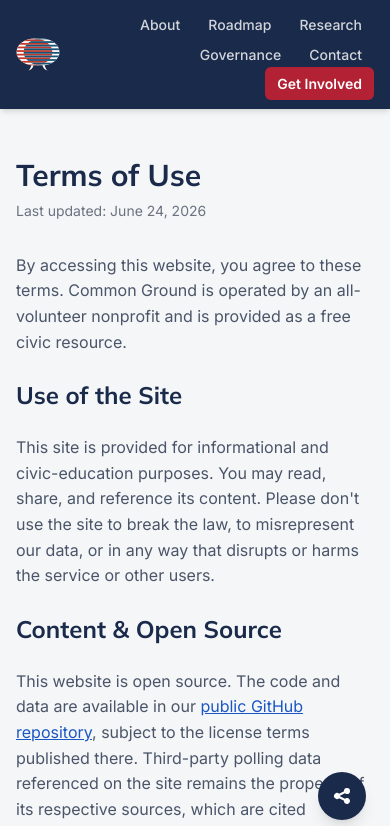
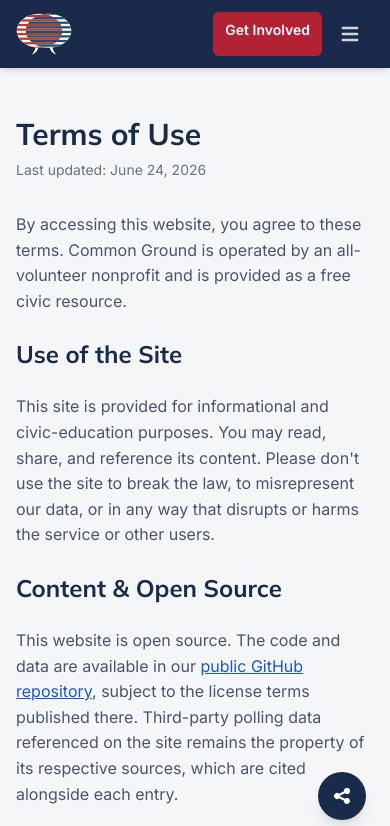
Before and after one commit to common-ground-us/website, a Next.js app: page /terms in a window 390 px wide. Shown: the top 826 px of the page. Built offline with nearby package versions, Linux system fonts and the light colour scheme.

Commit message:
Get involved page added. Hamburger menu for mobile screens.

```diff
--- a/src/app/get-involved/page.tsx
+++ b/src/app/get-involved/page.tsx
@@ -1,5 +1,6 @@
 import Header from "@/components/Header";
 import Footer from "@/components/Footer";
+import VolunteerForm from "@/components/VolunteerForm";
 
 export const metadata = {
   title: "Get Involved",
@@ -16,15 +17,13 @@ export default function GetInvolvedPage() {
           <h1 className="text-3xl sm:text-4xl font-display font-bold text-[#1a2a4a] mb-8">
             Get Involved
           </h1>
-          <div className="prose prose-lg max-w-none text-[#4a5568] space-y-6">
+          <div className="prose prose-lg max-w-none text-[#4a5568] space-y-6 mb-8">
             <p>
-              Common Ground is an all-volunteer effort. This page will explain
-              the ways you can contribute and will host a sign-up form for
-              prospective volunteers.
+              Common Ground is an all-volunteer effort. Sign up below to let
+              us know how you&apos;d like to get involved.
             </p>
-            {/* A Google Form will be embedded/linked here as the volunteer sign-up. */}
-            <p className="text-[#6b7280] italic">Full content coming soon.</p>
           </div>
+          <VolunteerForm />
         </div>
       </main>
       <Footer />
--- a/src/components/ContactForms.tsx
+++ b/src/components/ContactForms.tsx
@@ -4,22 +4,28 @@ import { useState } from "react";
 
 const FORMS = [
   {
-    id: "general",
-    label: "General Inquiry",
-    src: "https://docs.google.com/forms/d/e/1FAIpQLSdLNK-EeeX6WtDeDuMCqwFZSF1EGXBa0G9p9YBTEyXZK-7SKg/viewform?embedded=true",
-    height: 1697,
+    id: "press",
+    label: "Press / Media",
+    src: "https://docs.google.com/forms/d/e/1FAIpQLScCZlM0z6V6e1B_g8Oo-zUQG53mU6W9v9SXcov4g9fdEfL25g/viewform?embedded=true",
+    openSrc:
+      "https://docs.google.com/forms/d/e/1FAIpQLScCZlM0z6V6e1B_g8Oo-zUQG53mU6W9v9SXcov4g9fdEfL25g/viewform",
+    height: 2044,
   },
   {
     id: "partners",
     label: "Partners",
     src: "https://docs.google.com/forms/d/e/1FAIpQLSfsAXL6A8xJx7lHGfk3qaCyBCq5VJ_wUc7MCNkrxHkUbu4ovg/viewform?embedded=true",
+    openSrc:
+      "https://docs.google.com/forms/d/e/1FAIpQLSfsAXL6A8xJx7lHGfk3qaCyBCq5VJ_wUc7MCNkrxHkUbu4ovg/viewform",
     height: 2073,
   },
   {
-    id: "press",
-    label: "Press / Media",
-    src: "https://docs.google.com/forms/d/e/1FAIpQLScCZlM0z6V6e1B_g8Oo-zUQG53mU6W9v9SXcov4g9fdEfL25g/viewform?embedded=true",
-    height: 2044,
+    id: "general",
+    label: "General Inquiry",
+    src: "https://docs.google.com/forms/d/e/1FAIpQLSdLNK-EeeX6WtDeDuMCqwFZSF1EGXBa0G9p9YBTEyXZK-7SKg/viewform?embedded=true",
+    openSrc:
+      "https://docs.google.com/forms/d/e/1FAIpQLSdLNK-EeeX6WtDeDuMCqwFZSF1EGXBa0G9p9YBTEyXZK-7SKg/viewform",
+    height: 1697,
   },
 ] as const;
 
@@ -48,6 +54,18 @@ export default function ContactForms() {
           </button>
         ))}
       </div>
+      <p className="text-sm text-[#4a5568] mb-4">
+        Trouble seeing the form below (especially on iPhone or iPad)?{" "}
+        <a
+          href={active.openSrc}
+          target="_blank"
+          rel="noopener noreferrer"
+          className="font-medium text-[#1a2a4a] underline"
+        >
+          Open it in a new tab
+        </a>
+        .
+      </p>
       <div className="w-full overflow-x-auto">
         <iframe
           key={active.id}
--- a/src/components/Header.tsx
+++ b/src/components/Header.tsx
@@ -1,7 +1,21 @@
+"use client";
+
+import { useState } from "react";
 import Link from "next/link";
 import Image from "next/image";
+import { Menu, X } from "./icons";
+
+const NAV_LINKS = [
+  { href: "/about/", label: "About" },
+  { href: "/roadmap/", label: "Roadmap" },
+  { href: "/research/", label: "Research" },
+  { href: "/governance/", label: "Governance" },
+  { href: "/contact/", label: "Contact" },
+];
 
 export default function Header() {
+  const [menuOpen, setMenuOpen] = useState(false);
+
   return (
     <header className="bg-[#1a2a4a] text-white shadow-md">
       <div className="max-w-[1200px] mx-auto px-4 sm:px-6 py-3 flex items-center justify-between gap-4">
@@ -9,13 +23,15 @@ export default function Header() {
           href="/"
           className="flex items-center gap-3 hover:opacity-90 transition-opacity focus-visible:outline-white"
           aria-label="Common Ground — home"
+          onClick={() => setMenuOpen(false)}
         >
           <Image
             src="/logos/logo-mark.svg"
             alt=""
-            width={48}
-            height={36}
+            width={56}
+            height={42}
             priority
+            className="w-14 h-auto sm:w-12"
           />
           <span
             className="font-display font-bold text-lg leading-tight hidden sm:block"
@@ -25,15 +41,9 @@ export default function Header() {
           </span>
         </Link>
 
-        <nav aria-label="Main navigation">
+        <nav aria-label="Main navigation" className="hidden md:block">
           <ul className="flex flex-wrap items-center justify-end gap-1 sm:gap-2 list-none m-0 p-0">
-            {[
-              { href: "/about/", label: "About" },
-              { href: "/roadmap/", label: "Roadmap" },
-              { href: "/research/", label: "Research" },
-              { href: "/governance/", label: "Governance" },
-              { href: "/contact/", label: "Contact" },
-            ].map(({ href, label }) => (
+            {NAV_LINKS.map(({ href, label }) => (
               <li key={href}>
                 <Link
                   href={href}
@@ -53,7 +63,53 @@ export default function Header() {
             </li>
           </ul>
         </nav>
+
+        <div className="flex items-center gap-2 md:hidden">
+          <Link
+            href="/get-involved/"
+            className="px-3 py-2 rounded-md text-sm font-semibold bg-[#b22234] text-white hover:bg-[#9a1d2d] transition-colors focus-visible:outline-white whitespace-nowrap"
+            onClick={() => setMenuOpen(false)}
+          >
+            Get Involved
+          </Link>
+          <button
+            type="button"
+            aria-expanded={menuOpen}
+            aria-controls="mobile-nav"
+            aria-label={menuOpen ? "Close menu" : "Open menu"}
+            onClick={() => setMenuOpen((open) => !open)}
+            className="p-2 rounded text-white/80 hover:text-white hover:bg-white/10 transition-colors focus-visible:outline-white"
+          >
+            {menuOpen ? (
+              <X className="w-6 h-6" />
+            ) : (
+              <Menu className="w-6 h-6" />
+            )}
+          </button>
+        </div>
       </div>
+
+      {menuOpen && (
+        <nav
+          id="mobile-nav"
+          aria-label="Mobile navigation"
+          className="md:hidden border-t border-white/10"
+        >
+          <ul className="flex flex-col list-none m-0 p-2">
+            {NAV_LINKS.map(({ href, label }) => (
+              <li key={href}>
+                <Link
+                  href={href}
+                  onClick={() => setMenuOpen(false)}
+                  className="block px-3 py-2 rounded text-sm font-medium text-white/80 hover:text-white hover:bg-white/10 transition-colors focus-visible:outline-white"
+                >
+                  {label}
+                </Link>
+              </li>
+            ))}
+          </ul>
+        </nav>
+      )}
     </header>
   );
 }
--- /dev/null
+++ b/src/components/VolunteerForm.tsx
@@ -0,0 +1,34 @@
+"use client";
+
+const FORM_ID = "1FAIpQLSf0VIlFeyQybJEY47dh2Q7F1LpP8f6ZYTCDJNzhS-x02t13bg";
+
+export default function VolunteerForm() {
+  return (
+    <div>
+      <p className="text-sm text-[#4a5568] mb-4">
+        Trouble seeing the form below (especially on iPhone or iPad)?{" "}
+        <a
+          href={`https://docs.google.com/forms/d/e/${FORM_ID}/viewform`}
+          target="_blank"
+          rel="noopener noreferrer"
+          className="font-medium text-[#1a2a4a] underline"
+        >
+          Open it in a new tab
+        </a>
+        .
+      </p>
+      <div className="w-full overflow-x-auto">
+        <iframe
+          src={`https://docs.google.com/forms/d/e/${FORM_ID}/viewform?embedded=true`}
+          width="640"
+          height={2000}
+          className="mx-auto max-w-full border-0"
+          title="Volunteer sign-up form"
+          onLoad={() => window.scrollTo(0, 0)}
+        >
+          Loading…
+        </iframe>
+      </div>
+    </div>
+  );
+}
--- a/src/components/icons.tsx
+++ b/src/components/icons.tsx
@@ -40,6 +40,42 @@ export function Search({ className }: IconProps) {
   );
 }
 
+export function Menu({ className }: IconProps) {
+  return (
+    <svg
+      xmlns="http://www.w3.org/2000/svg"
+      viewBox="0 0 20 20"
+      fill="currentColor"
+      className={className}
+      aria-hidden="true"
+    >
+      <path
+        fillRule="evenodd"
+        d="M3 5a1 1 0 011-1h12a1 1 0 110 2H4a1 1 0 01-1-1zm0 5a1 1 0 011-1h12a1 1 0 110 2H4a1 1 0 01-1-1zm0 5a1 1 0 011-1h12a1 1 0 110 2H4a1 1 0 01-1-1z"
+        clipRule="evenodd"
+      />
+    </svg>
+  );
+}
+
+export function X({ className }: IconProps) {
+  return (
+    <svg
+      xmlns="http://www.w3.org/2000/svg"
+      viewBox="0 0 20 20"
+      fill="currentColor"
+      className={className}
+      aria-hidden="true"
+    >
+      <path
+        fillRule="evenodd"
+        d="M4.293 4.293a1 1 0 011.414 0L10 8.586l4.293-4.293a1 1 0 111.414 1.414L11.414 10l4.293 4.293a1 1 0 01-1.414 1.414L10 11.414l-4.293 4.293a1 1 0 01-1.414-1.414L8.586 10 4.293 5.707a1 1 0 010-1.414z"
+        clipRule="evenodd"
+      />
+    </svg>
+  );
+}
+
 export function ExternalLink({ className }: IconProps) {
   return (
     <svg
```
